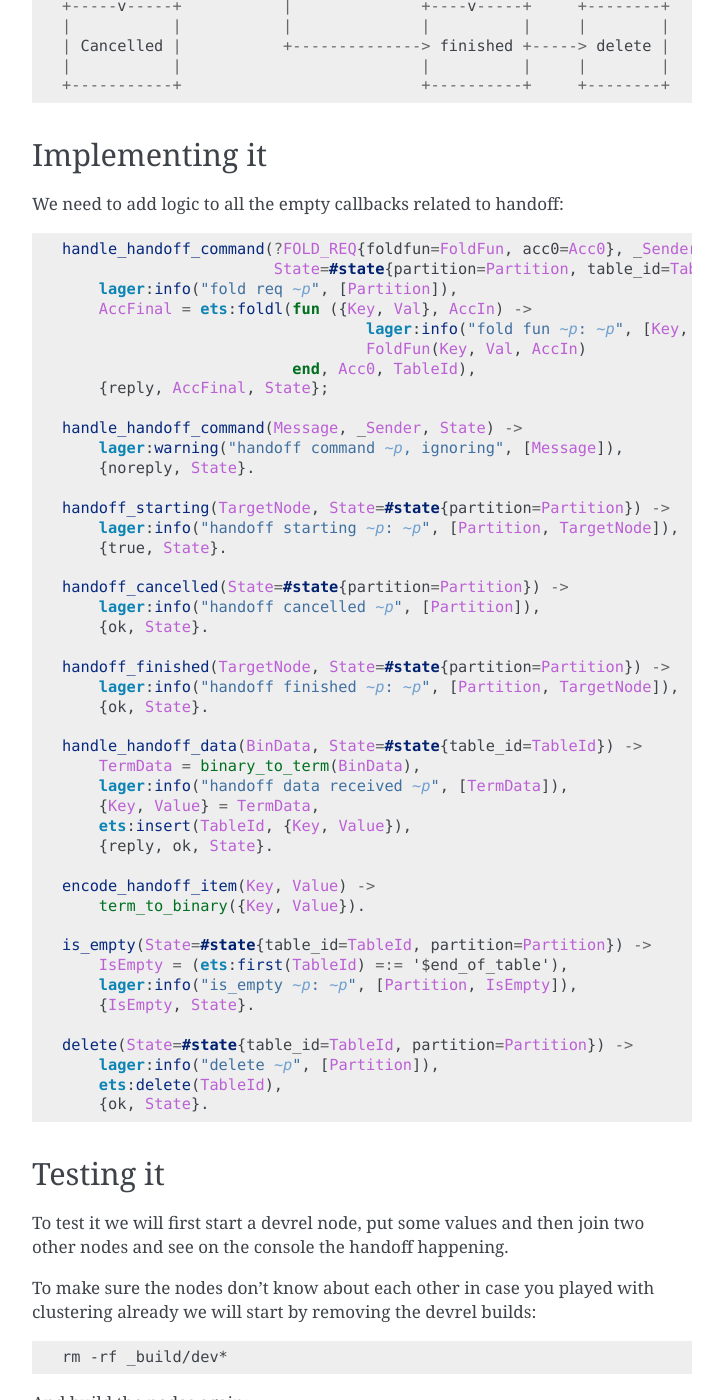
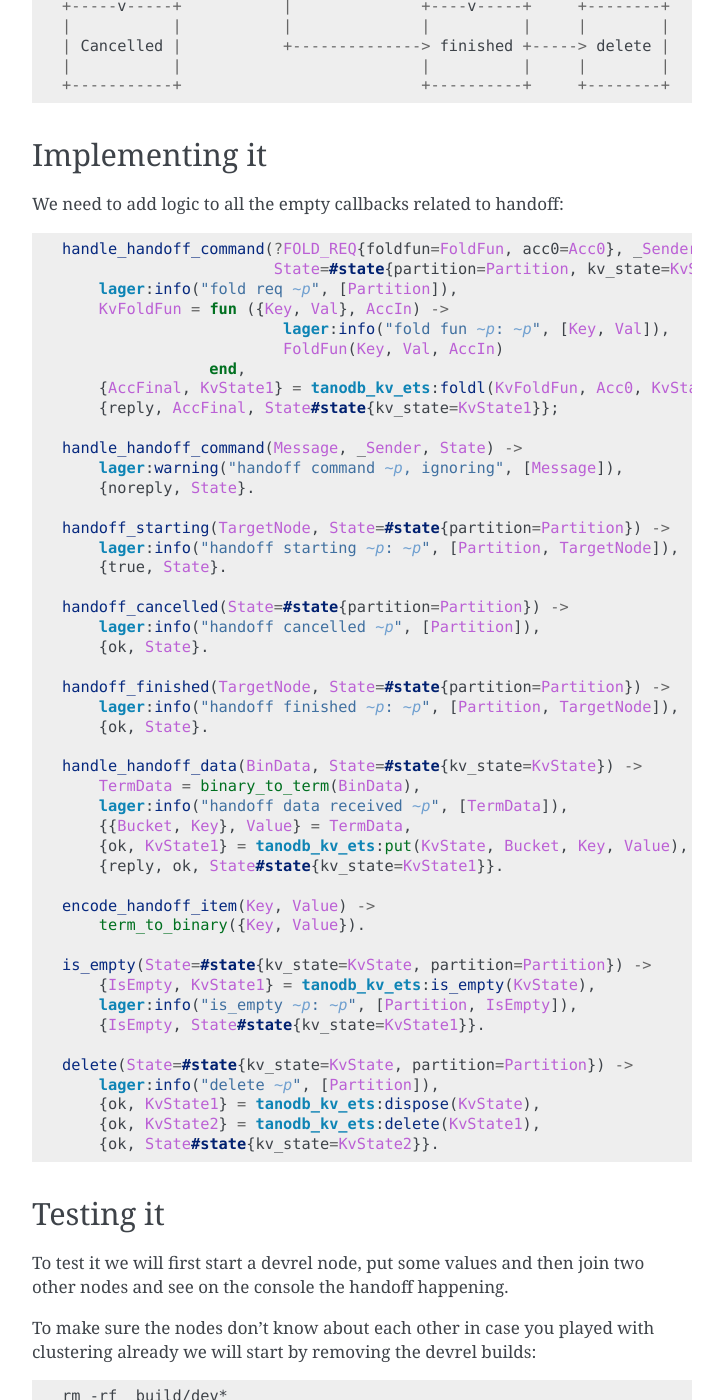
Before and after one commit to marianoguerra/riak-core-tutorial, a Sphinx documentation site: the page built from source/handoff.rst, in a window 1280 px wide and 1400 px high, scrolled down 1796 px. Shown: the whole window, without its empty margins (388-1111 px from the left). Built offline with Sphinx 7.4.7, drawn with Linux system fonts in a browser that asks for light colours.

Commit message:
update handoff section

```diff
--- a/source/handoff.rst
+++ b/source/handoff.rst
@@ -96,13 +96,14 @@ We need to add logic to all the empty callbacks related to handoff:
 .. code-block:: erlang
 
     handle_handoff_command(?FOLD_REQ{foldfun=FoldFun, acc0=Acc0}, _Sender,
-                           State=#state{partition=Partition, table_id=TableId}) ->
+                           State=#state{partition=Partition, kv_state=KvState}) ->
         lager:info("fold req ~p", [Partition]),
-        AccFinal = ets:foldl(fun ({Key, Val}, AccIn) ->
-                                     lager:info("fold fun ~p: ~p", [Key, Val]),
-                                     FoldFun(Key, Val, AccIn)
-                             end, Acc0, TableId),
-        {reply, AccFinal, State};
+        KvFoldFun = fun ({Key, Val}, AccIn) ->
+                            lager:info("fold fun ~p: ~p", [Key, Val]),
+                            FoldFun(Key, Val, AccIn)
+                    end,
+        {AccFinal, KvState1} = tanodb_kv_ets:foldl(KvFoldFun, Acc0, KvState),
+        {reply, AccFinal, State#state{kv_state=KvState1}};
 
     handle_handoff_command(Message, _Sender, State) ->
         lager:warning("handoff command ~p, ignoring", [Message]),
@@ -120,26 +121,26 @@ We need to add logic to all the empty callbacks related to handoff:
         lager:info("handoff finished ~p: ~p", [Partition, TargetNode]),
         {ok, State}.
 
-    handle_handoff_data(BinData, State=#state{table_id=TableId}) ->
+    handle_handoff_data(BinData, State=#state{kv_state=KvState}) ->
         TermData = binary_to_term(BinData),
         lager:info("handoff data received ~p", [TermData]),
-        {Key, Value} = TermData,
-        ets:insert(TableId, {Key, Value}),
-        {reply, ok, State}.
+        {{Bucket, Key}, Value} = TermData,
+        {ok, KvState1} = tanodb_kv_ets:put(KvState, Bucket, Key, Value),
+        {reply, ok, State#state{kv_state=KvState1}}.
 
     encode_handoff_item(Key, Value) ->
         term_to_binary({Key, Value}).
 
-    is_empty(State=#state{table_id=TableId, partition=Partition}) ->
-        IsEmpty = (ets:first(TableId) =:= '$end_of_table'),
+    is_empty(State=#state{kv_state=KvState, partition=Partition}) ->
+        {IsEmpty, KvState1} = tanodb_kv_ets:is_empty(KvState),
         lager:info("is_empty ~p: ~p", [Partition, IsEmpty]),
-        {IsEmpty, State}.
+        {IsEmpty, State#state{kv_state=KvState1}}.
 
-    delete(State=#state{table_id=TableId, partition=Partition}) ->
+    delete(State=#state{kv_state=KvState, partition=Partition}) ->
         lager:info("delete ~p", [Partition]),
-        ets:delete(TableId),
-        {ok, State}.
-
+        {ok, KvState1} = tanodb_kv_ets:dispose(KvState),
+        {ok, KvState2} = tanodb_kv_ets:delete(KvState1),
+        {ok, State#state{kv_state=KvState2}}.
 
 Testing it
 ----------
@@ -215,7 +216,7 @@ And then put some values to the buckets and keys we created:
     lists:foreach(fun (Bucket) ->
         lists:foreach(fun (Key) ->
             Val = GenValue(Bucket, Key),
-            tanodb:put({Bucket, Key}, Val)
+            tanodb:put(Bucket, Key, Val)
         end, Keys)
     end, Buckets).
 
```
